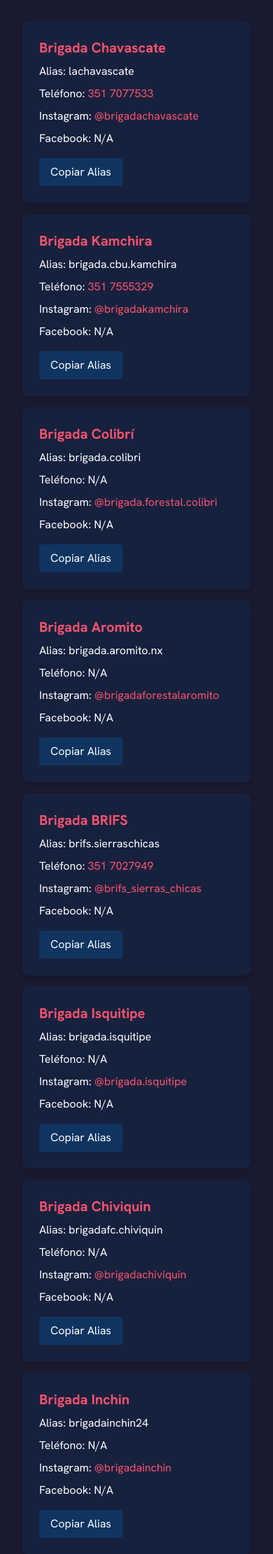
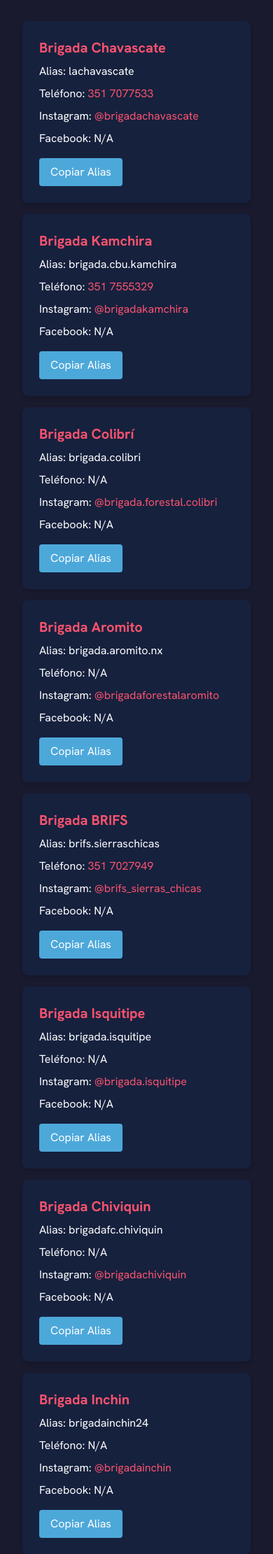
Before and after one commit to carlosgraffi/AyudaIncendiosCordoba, a Flask app: page / in a window 390 px wide. Shown: the part 640-2861 px from the top of the page at 70% size. Run offline with Flask 3, Linux system fonts and the light colour scheme.

Commit message:
Agent query: Are the "Copiar Alias" buttons now a lighter blue color that stands out from the dark blue background of the cards? Does the layout look good on both desktop and mobile devices?

```diff
--- a/static/css/tailwind.css
+++ b/static/css/tailwind.css
@@ -62,3 +62,12 @@ header {
 header h1 {
     color: #ffffff;
 }
+
+/* New styles for Copiar Alias button */
+.copy-alias-btn {
+    background-color: #4da8da;
+}
+
+.copy-alias-btn:hover {
+    background-color: #5cb7e7;
+}
--- a/static/js/script.js
+++ b/static/js/script.js
@@ -41,7 +41,7 @@ document.addEventListener('DOMContentLoaded', () => {
                 <p class="mb-2">Teléfono: ${phoneLink}</p>
                 <p class="mb-2">Instagram: ${instagramLink}</p>
                 <p>Facebook: ${brigade.Facebook || 'N/A'}</p>
-                <button class="mt-4 px-4 py-2 rounded copy-alias" data-alias="${brigade.Alias || ''}">Copiar Alias</button>
+                <button class="mt-4 px-4 py-2 rounded copy-alias copy-alias-btn" data-alias="${brigade.Alias || ''}">Copiar Alias</button>
             </div>
         `;
     }
--- a/templates/index.html
+++ b/templates/index.html
@@ -37,7 +37,7 @@
                 {% endif %}
             </p>
             <p>Facebook: {{ brigade.Facebook or 'N/A' }}</p>
-            <button class="mt-4 px-4 py-2 rounded copy-alias" data-alias="{{ brigade.Alias }}">Copiar Alias</button>
+            <button class="mt-4 px-4 py-2 rounded copy-alias copy-alias-btn" data-alias="{{ brigade.Alias }}">Copiar Alias</button>
         </div>
         {% endfor %}
     </div>
```
